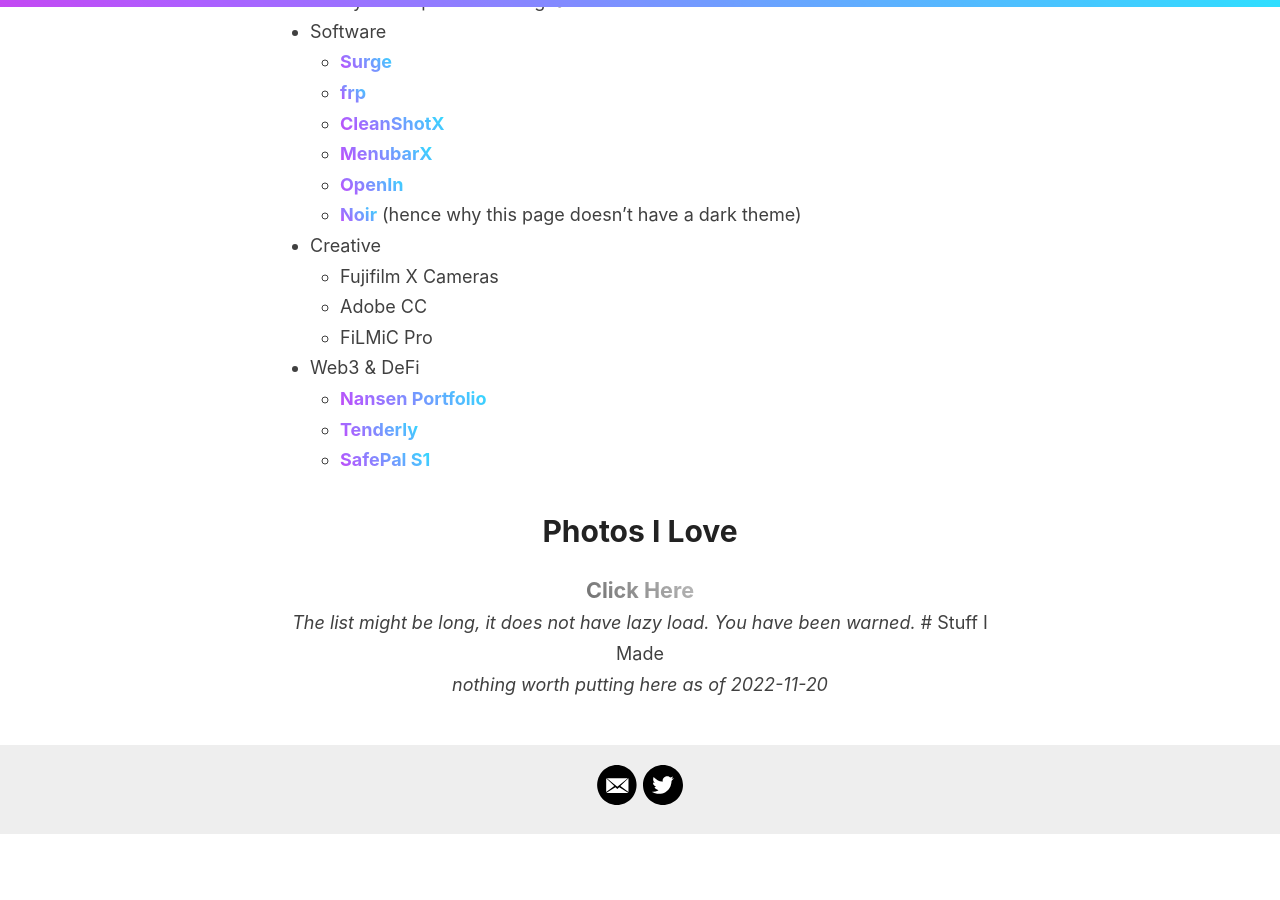
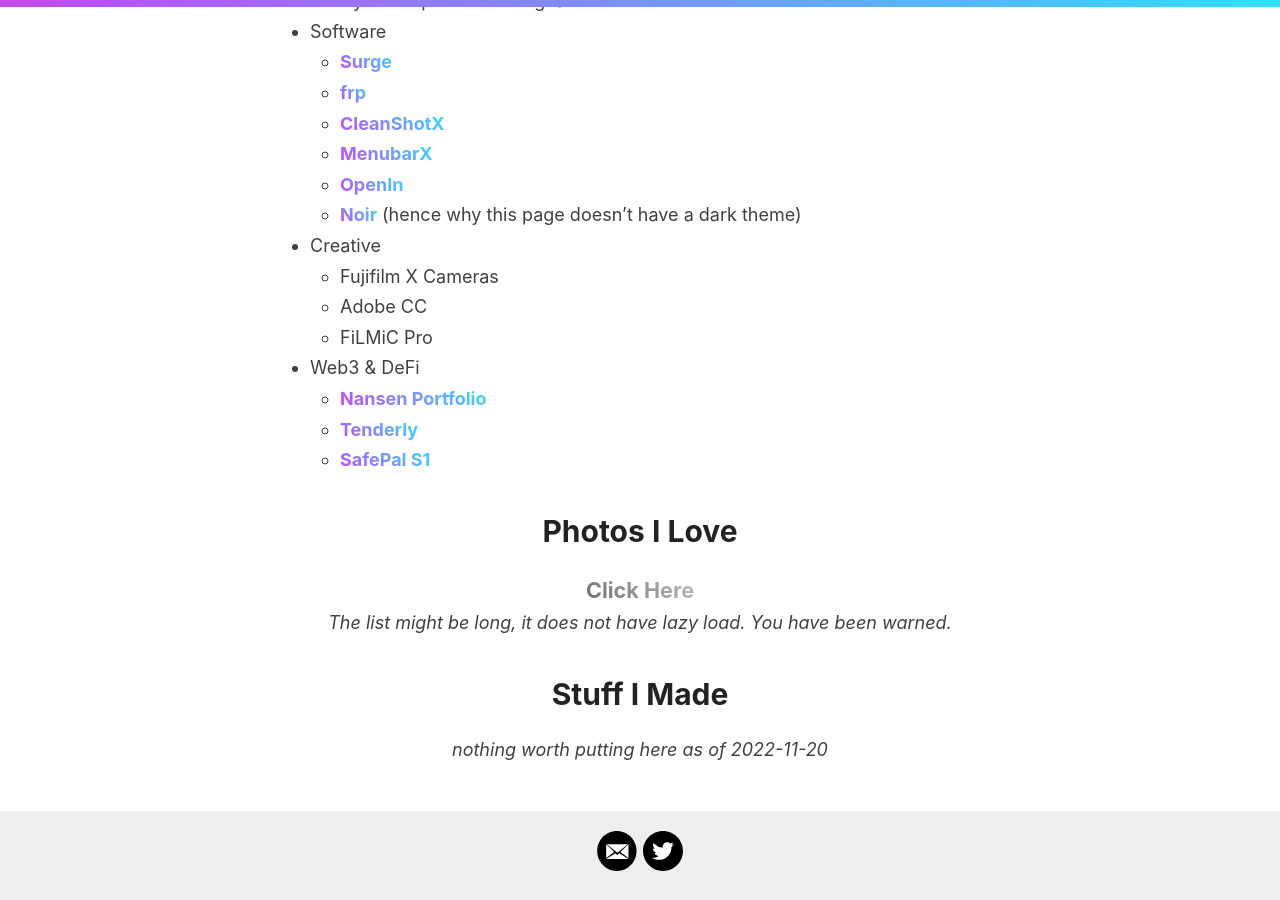
Before and after one commit to 98827ddb7e5a2c2e261912a23d9251d6/98827ddb7e5a2c2e261912a23d9251d6.github.io, a Jekyll site: the page built from index.md, in a window 1280 px wide and 900 px high, scrolled down 1679 px. Built offline with Jekyll 4.4.1, drawn with Linux system fonts in a browser that asks for light colours; before the commit the page ends 2514 px from its top, so only the background shows below that; some of the changed lines change nothing that is shown.

Commit message:
fix home

```diff
--- a/index.md
+++ b/index.md
@@ -53,7 +53,7 @@
 
 <div style="text-align: center; filter: saturate(0); font-size: 120%;"><a href="/photos">Click Here</a></div>
 
-<div style="text-align: center"><i>The list might be long, it does not have lazy load. You have been warned.</i>
+<div style="text-align: center"><i>The list might be long, it does not have lazy load. You have been warned.</i></div>
 
 # Stuff I Made
 
```
